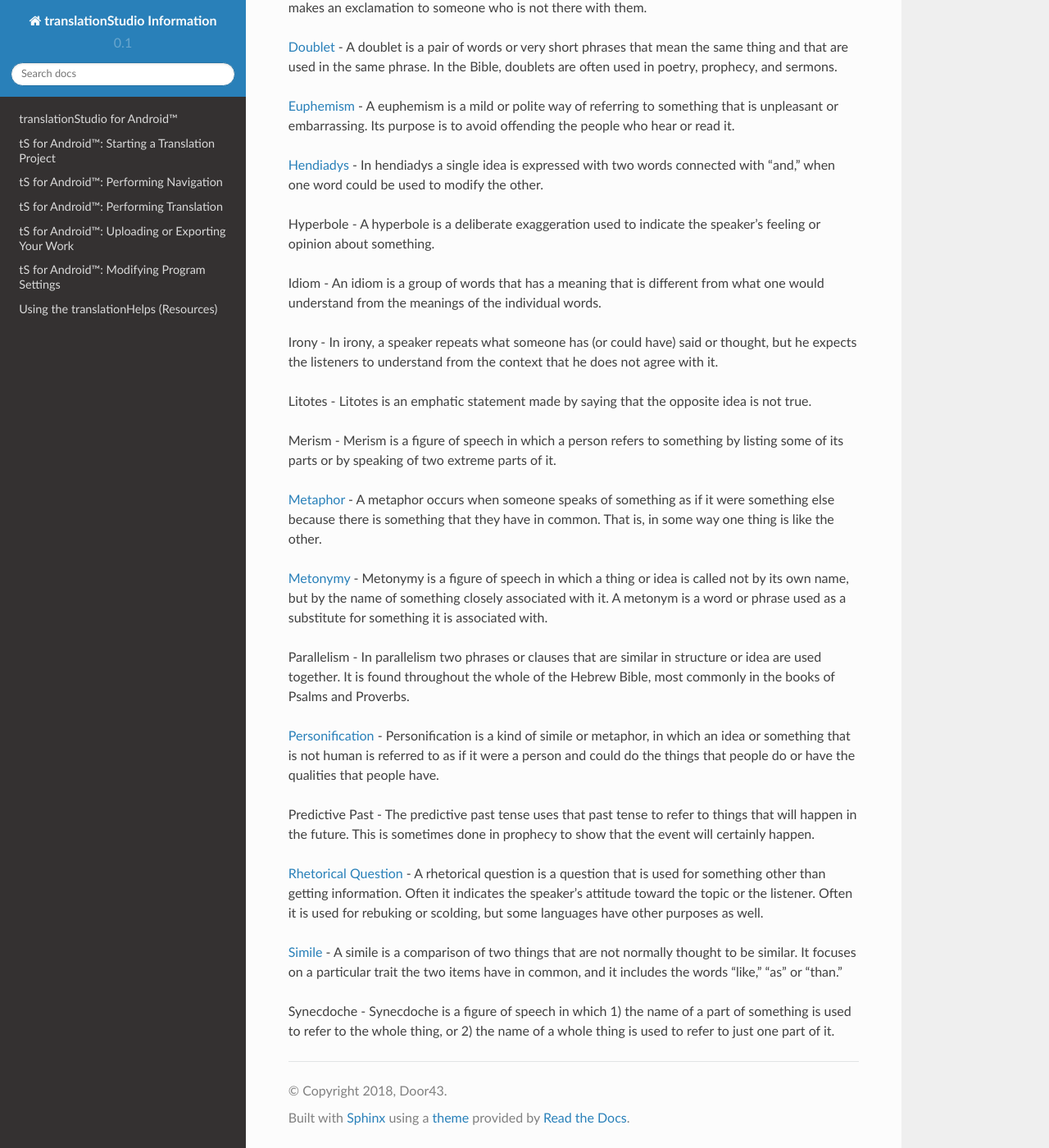
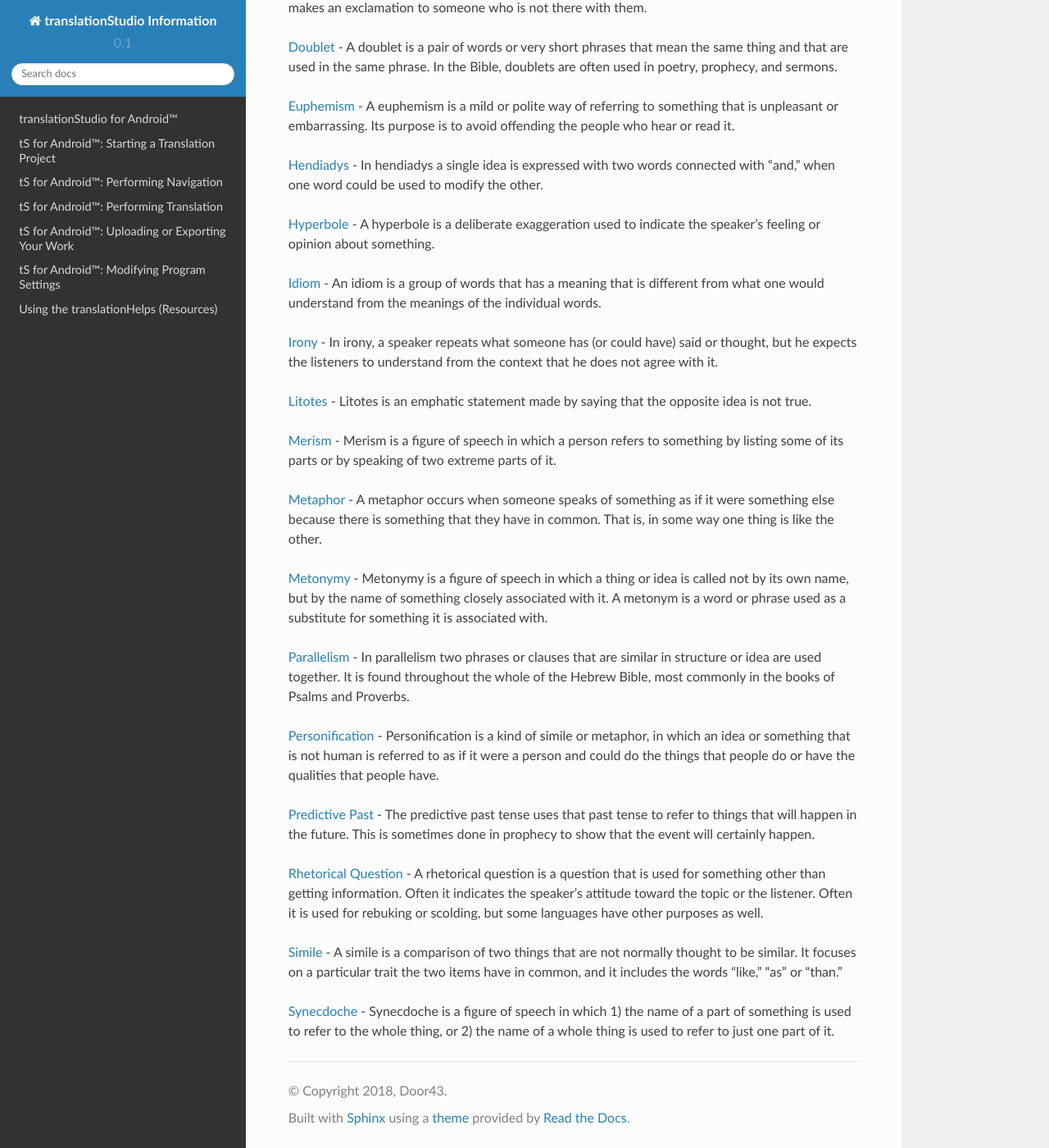
Before and after one commit to unfoldingWord-dev/translationStudio-Info, a Sphinx documentation site: the page built from docs/FiguresOfSpeech.rst, in a window 1280 px wide and 1400 px high, scrolled down 682 px. Shown: the whole window at 82% size. Built offline with Sphinx 7.4.7 and the Read the Docs theme 2.0.0, drawn with Linux system fonts in a browser that asks for light colours; pages that are not in the unit, such as notebooks, are missing from menus; part of the change alters nothing that is shown.

```diff
--- a/docs/FiguresOfSpeech.rst
+++ b/docs/FiguresOfSpeech.rst
@@ -23,28 +23,28 @@ Listed below are different types of Figures of Speech. If you would like additio
 
 `Hendiadys <https://github.com/unfoldingWord-dev/translationStudio-Info/blob/master/docs/Hendiadys.rst>`_ - In hendiadys a single idea is expressed with two words connected with "and," when one word could be used to modify the other.
 
-Hyperbole - A hyperbole is a deliberate exaggeration used to indicate the speaker's feeling or opinion about something.
+`Hyperbole <https://github.com/unfoldingWord-dev/translationStudio-Info/blob/master/docs/Hyperbole.rst>`_ - A hyperbole is a deliberate exaggeration used to indicate the speaker's feeling or opinion about something.
 
-Idiom - An idiom is a group of words that has a meaning that is different from what one would understand from the meanings of the individual words.
+`Idiom <https://github.com/unfoldingWord-dev/translationStudio-Info/blob/master/docs/Idiom.rst>`_ - An idiom is a group of words that has a meaning that is different from what one would understand from the meanings of the individual words.
 
-Irony - In irony, a speaker repeats what someone has (or could have) said or thought, but he expects the listeners to understand from the context that he does not agree with it.
+`Irony <https://github.com/unfoldingWord-dev/translationStudio-Info/blob/master/docs/Irony.rst>`_ - In irony, a speaker repeats what someone has (or could have) said or thought, but he expects the listeners to understand from the context that he does not agree with it.
 
-Litotes - Litotes is an emphatic statement made by saying that the opposite idea is not true.
+`Litotes <https://github.com/unfoldingWord-dev/translationStudio-Info/blob/master/docs/Litotes.rst>`_ - Litotes is an emphatic statement made by saying that the opposite idea is not true.
 
-Merism - Merism is a figure of speech in which a person refers to something by listing some of its parts or by speaking of two extreme parts of it.
+`Merism <https://github.com/unfoldingWord-dev/translationStudio-Info/blob/master/docs/Merism.rst>`_ - Merism is a figure of speech in which a person refers to something by listing some of its parts or by speaking of two extreme parts of it.
 
 `Metaphor <https://github.com/unfoldingWord-dev/translationStudio-Info/blob/master/docs/Metaphor.rst>`_ - A metaphor occurs when someone speaks of something as if it were something else because there is something that they have in common. That is, in some way one thing is like the other.
 
 `Metonymy <https://github.com/unfoldingWord-dev/translationStudio-Info/blob/master/docs/Metonymy.rst>`_ - Metonymy is a figure of speech in which a thing or idea is called not by its own name, but by the name of something closely associated with it. A metonym is a word or phrase used as a substitute for something it is associated with.
 
-Parallelism - In parallelism two phrases or clauses that are similar in structure or idea are used together. It is found throughout the whole of the Hebrew Bible, most commonly in the books of Psalms and Proverbs.
+`Parallelism <https://github.com/unfoldingWord-dev/translationStudio-Info/blob/master/docs/Parallelism.rst>`_ - In parallelism two phrases or clauses that are similar in structure or idea are used together. It is found throughout the whole of the Hebrew Bible, most commonly in the books of Psalms and Proverbs.
 
 `Personification <https://github.com/unfoldingWord-dev/translationStudio-Info/blob/master/docs/Personification.rst>`_ - Personification is a kind of simile or metaphor, in which an idea or something that is not human is referred to as if it were a person and could do the things that people do or have the qualities that people have.
 
-Predictive Past - The predictive past tense uses that past tense to refer to things that will happen in the future. This is sometimes done in prophecy to show that the event will certainly happen.
+`Predictive Past <https://github.com/unfoldingWord-dev/translationStudio-Info/blob/master/docs/PredictivePast.rst>`_ - The predictive past tense uses that past tense to refer to things that will happen in the future. This is sometimes done in prophecy to show that the event will certainly happen.
 
 `Rhetorical Question <https://github.com/unfoldingWord-dev/translationStudio-Info/blob/master/docs/Rhetorical.rst>`_ - A rhetorical question is a question that is used for something other than getting information. Often it indicates the speaker's attitude toward the topic or the listener. Often it is used for rebuking or scolding, but some languages have other purposes as well.
 
 `Simile <https://github.com/unfoldingWord-dev/translationStudio-Info/blob/master/docs/Simile.rst>`_ - A simile is a comparison of two things that are not normally thought to be similar. It focuses on a particular trait the two items have in common, and it includes the words "like," "as" or "than."
 
-Synecdoche - Synecdoche is a figure of speech in which 1) the name of a part of something is used to refer to the whole thing, or 2) the name of a whole thing is used to refer to just one part of it.
+`Synecdoche <https://github.com/unfoldingWord-dev/translationStudio-Info/blob/master/docs/Synecdoche.rst>`_ - Synecdoche is a figure of speech in which 1) the name of a part of something is used to refer to the whole thing, or 2) the name of a whole thing is used to refer to just one part of it.
```
